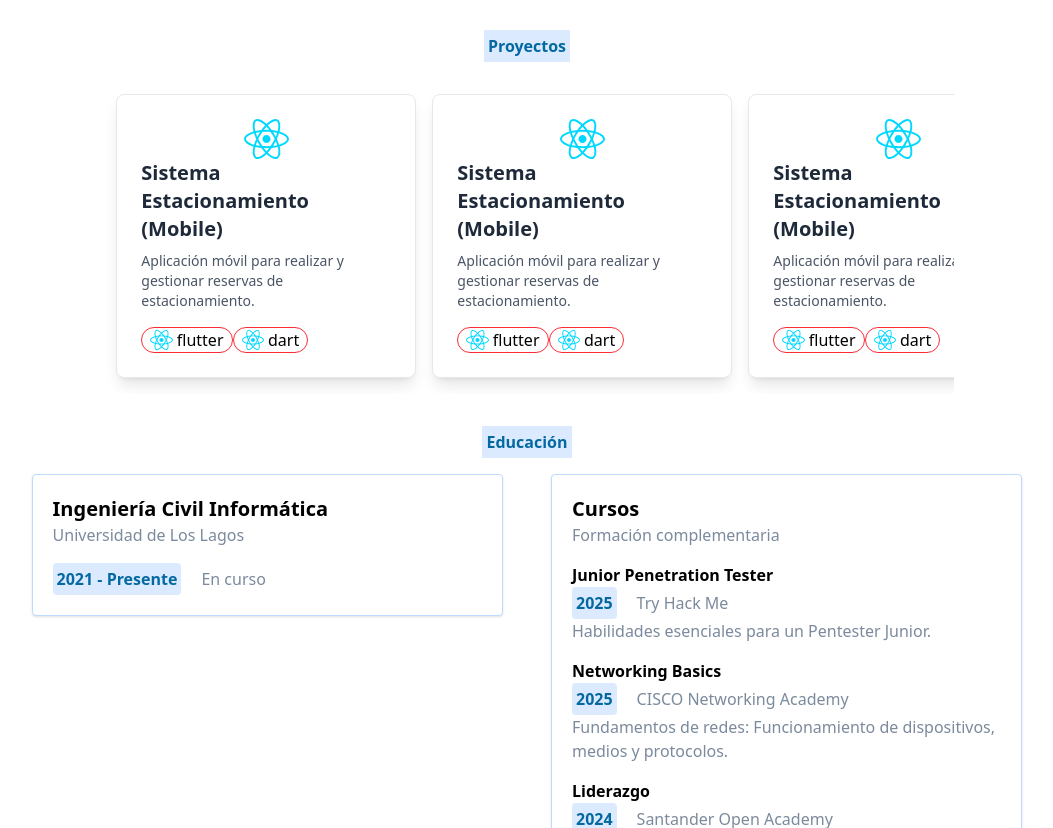
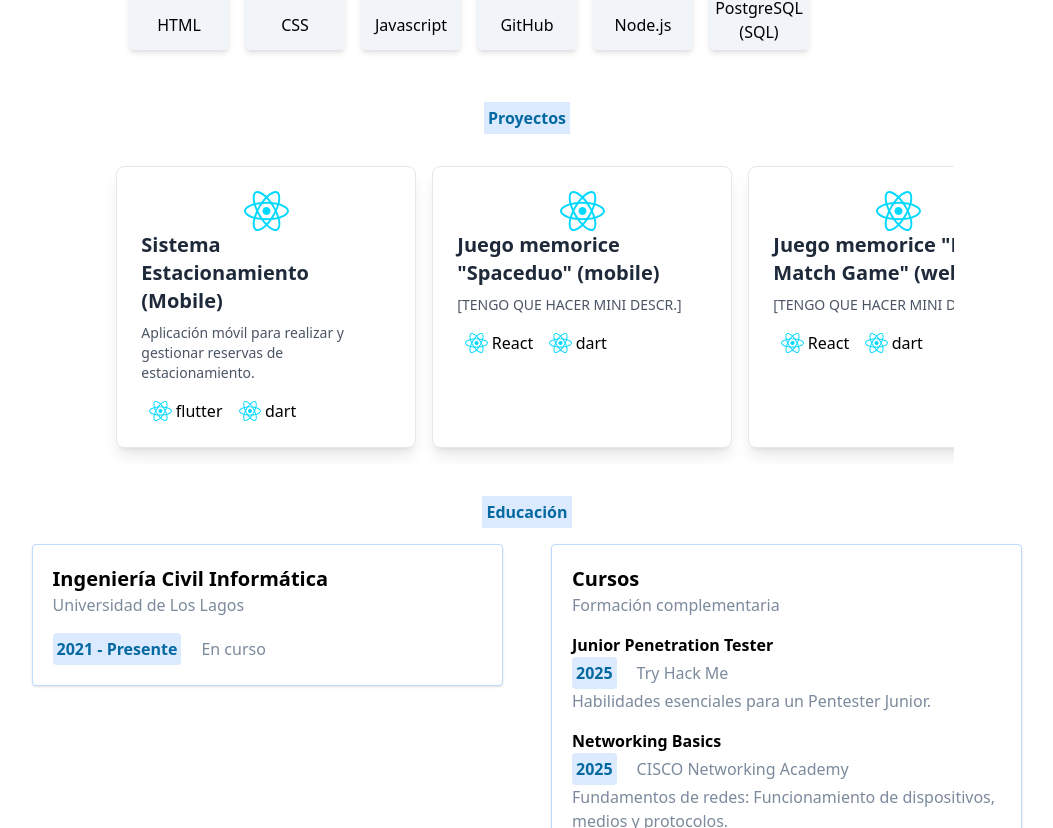
Before and after one commit to JoaquinPicazoV/PortafolioWEB, a React (Vite) app: page / in a window 1280 px wide. Shown: the part 1452-2280 px from the top of the page, without its empty margins (113-1166 px from the left). Built offline with nearby package versions, Linux system fonts and the light colour scheme.

Commit message:
proyectos desarrollo

```diff
--- a/src/components/contact.jsx
+++ b/src/components/contact.jsx
@@ -1,7 +1,7 @@
 import { React } from 'react';
 import { FontAwesomeIcon } from '@fortawesome/react-fontawesome';
 import { faGithub, faLinkedin } from '@fortawesome/free-brands-svg-icons';
-import { faEnvelope, faDownload } from '@fortawesome/free-solid-svg-icons';
+import { faEnvelope, faDownload, faUserSecret } from '@fortawesome/free-solid-svg-icons';
 
 function CONTACT() {
     return (
@@ -29,6 +29,12 @@ function CONTACT() {
                     <p className="text-[rgba(123,138,156,1)] mb-4">Explorar repositorio</p>
                     <button className="shadow border border-gray-300 bg-gray-100 p-2 rounded w-full">Ver GitHub</button>
                 </div>
+                <div className="shadow text-left border border-blue-200 p-4 rounded justify-center w-[300px]">
+                    <h1 className="text-black font-bold mb-4 text-xl"><FontAwesomeIcon icon={faUserSecret} className='h-[20px] text-[rgba(4,105,161,1)]'/> Try Hack Me</h1>
+                    <p className="text-black font-bold">/DIRECCION_WEB</p>
+                    <p className="text-[rgba(123,138,156,1)] mb-4">Explorar perfil</p>
+                    <button className="shadow border border-gray-300 bg-gray-100 p-2 rounded w-full">Visitar perfil</button>
+                </div>
             </div>
             <div className="text-center justify-center items-center">
                 <p className="mb-4 font-bold">¿Interesado en trabajar juntos?</p>
--- a/src/components/personal.jsx
+++ b/src/components/personal.jsx
@@ -4,7 +4,7 @@ function PERSONALINFORMATION() {
 
     return (
         <div className="w-full grid bg-white p-5 md:flex">
-            <div className="grid justify-center items-center md:w-1/2">
+            <div className="grid justify-center items-center md:w-1/2 lg:ml-50">
                 <div className='flex'>
                     <h1 className="bg-blue-100 p-1 text-[rgba(4,105,161,1)] font-bold inline-block">Sobre mí</h1>
                 </div>
--- a/src/components/projects.jsx
+++ b/src/components/projects.jsx
@@ -11,34 +11,114 @@ function PROJECTS() {
     },
     {
       image: ReactIcon,
-      title: "Sistema Estacionamiento (Mobile)",
-      subtitle: "Aplicación móvil para realizar y gestionar reservas de estacionamiento.",
-      languages: [{ name: "flutter", logo: ReactIcon }, { name: "dart", logo: ReactIcon }]
+      title: 'Juego memorice "Spaceduo" (mobile)',
+      subtitle: "[TENGO QUE HACER MINI DESCR.]",
+      languages: [{ name: "React", logo: ReactIcon }, { name: "dart", logo: ReactIcon }]
     },
     {
       image: ReactIcon,
-      title: "Sistema Estacionamiento (Mobile)",
-      subtitle: "Aplicación móvil para realizar y gestionar reservas de estacionamiento.",
-      languages: [{ name: "flutter", logo: ReactIcon }, { name: "dart", logo: ReactIcon }]
+      title: 'Juego memorice "Logo Match Game" (web)',
+      subtitle: "[TENGO QUE HACER MINI DESCR.]",
+      languages: [{ name: "React", logo: ReactIcon }, { name: "dart", logo: ReactIcon }]
     },
     {
       image: ReactIcon,
-      title: "Sistema Estacionamiento (Mobile)",
-      subtitle: "Aplicación móvil para realizar y gestionar reservas de estacionamiento.",
-      languages: [{ name: "flutter", logo: ReactIcon }, { name: "dart", logo: ReactIcon }]
+      title: "Portafolio",
+      subtitle: "Portafolio web desplegado con Vercel.",
+      languages: [{ name: "React", logo: ReactIcon }, { name: "dart", logo: ReactIcon }]
     },
     {
       image: ReactIcon,
-      title: "Sistema Estacionamiento (Mobile)",
-      subtitle: "Aplicación móvil para realizar y gestionar reservas de estacionamiento.",
-      languages: [{ name: "flutter", logo: ReactIcon }, { name: "dart", logo: ReactIcon }]
+      title: "Calculadora de IMC",
+      subtitle: "[TENGO QUE HACER MINI DESCR.]",
+      languages: [{ name: "HTML", logo: ReactIcon }, { name: "CSS", logo: ReactIcon }, { name: "Javascript", logo: ReactIcon }]
     },
     {
       image: ReactIcon,
-      title: "Sistema Estacionamiento (Mobile)",
-      subtitle: "Aplicación móvil para realizar y gestionar reservas de estacionamiento.",
-      languages: [{ name: "flutter", logo: ReactIcon }, { name: "dart", logo: ReactIcon }]
+      title: "Apuntes de introducción a Javascript",
+      subtitle: "Hago apuntes con los fundamentos de Javascript.",
+      languages: [{ name: "Javascript", logo: ReactIcon }]
     },
+    {
+      image: ReactIcon,
+      title: "Calculadora (básico)",
+      subtitle: "[TENGO QUE HACER MINI DESCR.]",
+      languages: [{ name: "HTML", logo: ReactIcon }, { name: "CSS", logo: ReactIcon }, { name: "Javascript", logo: ReactIcon }]
+    },
+    {
+      image: ReactIcon,
+      title: "Teclado interactivo (básico)",
+      subtitle: "[TENGO QUE HACER MINI DESCR.]",
+      languages: [{ name: "HTML", logo: ReactIcon }, { name: "CSS", logo: ReactIcon }, { name: "Javascript", logo: ReactIcon }]
+    },
+    {
+      image: ReactIcon,
+      title: "Sidebar (básico)",
+      subtitle: "[TENGO QUE HACER MINI DESCR.]",
+      languages: [{ name: "HTML", logo: ReactIcon }, { name: "CSS", logo: ReactIcon }, { name: "Javascript", logo: ReactIcon }]
+    },
+    {
+      image: ReactIcon,
+      title: "Botón (básico)",
+      subtitle: "[TENGO QUE HACER MINI DESCR.]",
+      languages: [{ name: "HTML", logo: ReactIcon }, { name: "CSS", logo: ReactIcon }, { name: "Javascript", logo: ReactIcon }]
+    },
+    {
+      image: ReactIcon,
+      title: "ToggleSwitch (básico)",
+      subtitle: "[TENGO QUE HACER MINI DESCR.]",
+      languages: [{ name: "HTML", logo: ReactIcon }, { name: "CSS", logo: ReactIcon }, { name: "Javascript", logo: ReactIcon }]
+    },
+    {
+      image: ReactIcon,
+      title: "Web comida rápida (básico)",
+      subtitle: "[TENGO QUE HACER MINI DESCR.]",
+      languages: [{ name: "HTML", logo: ReactIcon }, { name: "CSS", logo: ReactIcon }, { name: "Javascript", logo: ReactIcon }]
+    },
+    {
+      image: ReactIcon,
+      title: "Web producto (básico)",
+      subtitle: "[TENGO QUE HACER MINI DESCR.]",
+      languages: [{ name: "HTML", logo: ReactIcon }, { name: "CSS", logo: ReactIcon }, { name: "Javascript", logo: ReactIcon }]
+    },
+    {
+      image: ReactIcon,
+      title: "Background (básico)",
+      subtitle: "[TENGO QUE HACER MINI DESCR.]",
+      languages: [{ name: "HTML", logo: ReactIcon }, { name: "CSS", logo: ReactIcon }, { name: "Javascript", logo: ReactIcon }]
+    },
+    {
+      image: ReactIcon,
+      title: "Videos (básico)",
+      subtitle: "[TENGO QUE HACER MINI DESCR.]",
+      languages: [{ name: "HTML", logo: ReactIcon }, { name: "CSS", logo: ReactIcon }, { name: "Javascript", logo: ReactIcon }]
+    },
+    {
+      image: ReactIcon,
+      title: "Web de carga (básico)",
+      subtitle: "[TENGO QUE HACER MINI DESCR.]",
+      languages: [{ name: "HTML", logo: ReactIcon }, { name: "CSS", logo: ReactIcon }, { name: "Javascript", logo: ReactIcon }]
+    },
+    {
+      image: ReactIcon,
+      title: "Simulador básico de transacciones bancarias",
+      subtitle: "[TENGO QUE HACER MINI DESCR.]",
+      languages: [{ name: "Javascript", logo: ReactIcon }]
+    },
+    {
+      image: ReactIcon,
+      title: "Simulador básico de inventario de biblioteca",
+      subtitle: "[TENGO QUE HACER MINI DESCR.]",
+      languages: [{ name: "Javascript", logo: ReactIcon }]
+    },
+    {
+      image: ReactIcon,
+      title: "Simulador básico de interacción en RR.SS",
+      subtitle: "[TENGO QUE HACER MINI DESCR.]",
+      languages: [{ name: "Javascript", logo: ReactIcon }]
+    },
+
+
   ];
 
   return (
@@ -56,7 +136,7 @@ function PROJECTS() {
                 <p className="text-gray-600 mt-2 text-sm">{project.subtitle}</p>
                 <div className="mt-4 flex">
                   {project.languages.map((language, i) => (
-                    <div key={i} className="flex items-center border border-red-500 rounded-4xl pl-2 pr-2">
+                    <div key={i} className="flex items-center rounded-4xl pl-2 pr-2">
                       <img src={language.logo} className="h-5 object-contain mr-1" />
                       <p>{language.name}</p>
                     </div>
```
